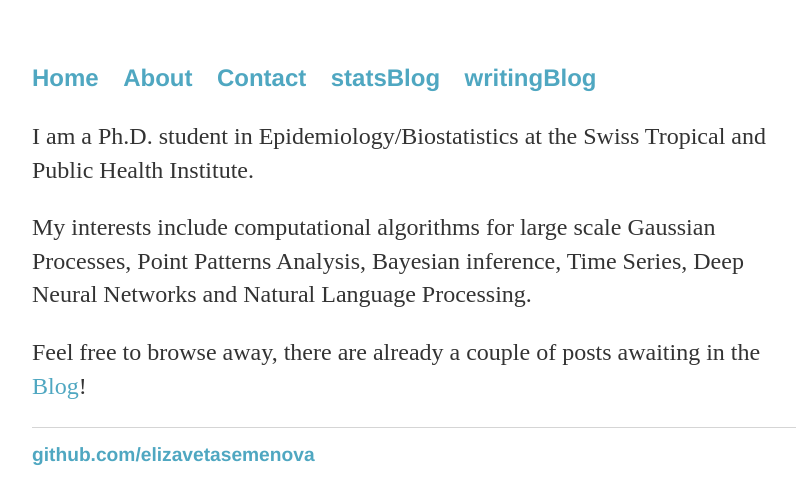
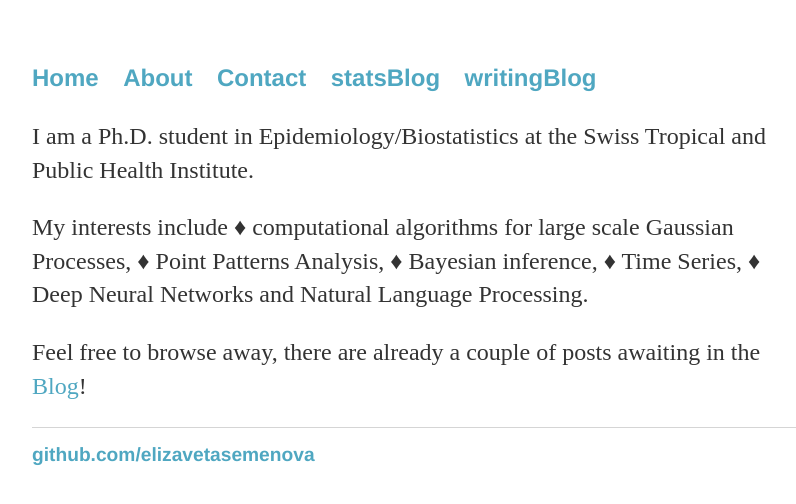
Before and after one commit to elizavetasemenova/elizavetasemenova.github.io, a Jekyll site: the page built from index.html, in a window 1280 px wide. Shown: the top 504 px of the page, without its empty margins (224-1020 px from the left). Built offline with Jekyll 4.4.1, drawn with Linux system fonts in a browser that asks for light colours; some of the changed lines change nothing that is shown.

Commit message:
Update index.html

```diff
--- a/index.html
+++ b/index.html
@@ -5,9 +5,9 @@ title: Liza Semenova, statistician in progress
 <div class="blurb">
 	<p>I am a Ph.D. student in Epidemiology/Biostatistics at the Swiss Tropical and Public Health Institute. </p>
 
-	<p>My interests include computational algorithms for large scale Gaussian Processes, Point Patterns Analysis,
-		Bayesian inference, Time Series,
-           Deep Neural Networks and Natural Language Processing.</p>
+	<p>My interests include &diams; computational algorithms for large scale Gaussian Processes, &diams; Point Patterns Analysis,
+		&diams; Bayesian inference, &diams; Time Series,
+           &diams; Deep Neural Networks and Natural Language Processing.</p>
 
 	<p>Feel free to browse away, there are already a couple of posts awaiting
 		 in the <a href="/blog">Blog</a>! </p>
```
